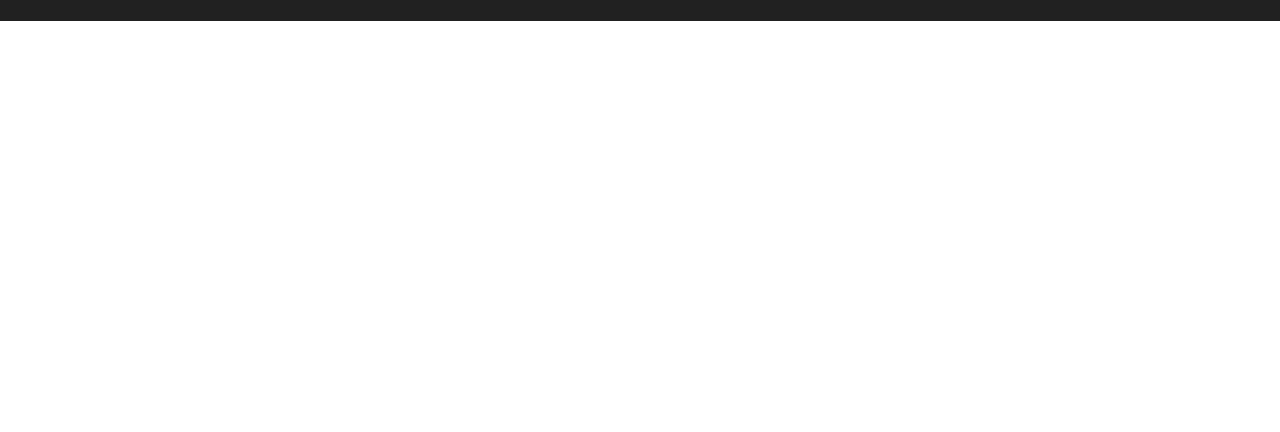
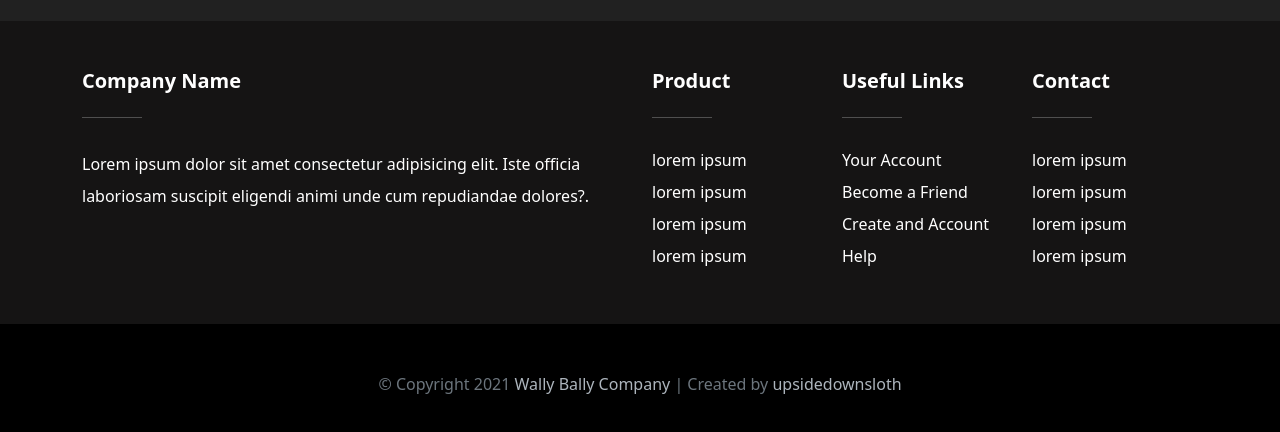
Before and after one commit to upsidedownsloth/sass-boostrap5-portfolio, a website: page index.html in a window 1280 px wide. Shown: the part 7570-8002 px from the top of the page. Before the commit the page ends 7591 px from the top, so only its background shows below. Drawn offline with nearby package versions, Linux system fonts and the light colour scheme.

Commit message:
add footer list and copyright detail

```diff
--- a/index.html
+++ b/index.html
@@ -681,6 +681,64 @@
           </div>
         </div>
       </div>
+
+      <!-- COMPANY INFO CONTENT -->
+      <div class="container mt-5">
+        <div class="row text-white justify-content-center mt-3 pb-3">
+          <div class="col-12 col-sm-6 col-lg-6 mx-auto">
+            <h5 class="text-capitalize fw-bold">company name</h5>
+            <hr class="bg-white d-inline-block mb-4 footer-hr">
+            <p class="lh-lg">Lorem ipsum dolor sit amet consectetur adipisicing elit. Iste officia laboriosam suscipit eligendi animi unde cum repudiandae dolores?.</p>
+          </div>
+          <!-- PRODUCT -->
+          <div class="col-12 col-sm-6 col-lg-2 mb-4 mx-auto">
+            <h5 class="text-capitalize fw-bold">product</h5>
+            <hr class="bg-white d-inline-block mb-4 footer-hr">
+            <ul class="list-inline footer-list">
+              <li><a href="#">lorem ipsum</a></li>
+              <li><a href="#">lorem ipsum</a></li>
+              <li><a href="#">lorem ipsum</a></li>
+              <li><a href="#">lorem ipsum</a></li>
+            </ul>
+          </div>
+          <!-- USEFUL LINKS -->
+          <div class="col-12 col-sm-6 col-lg-2 mb-4 mx-auto">
+            <h5 class="text-capitalize fw-bold">useful links</h5>
+            <hr class="bg-white d-inline-block mb-4 footer-hr">
+            <ul class="list-inline footer-list">
+              <li><a href="#">Your Account</a></li>
+              <li><a href="#">Become a Friend</a></li>
+              <li><a href="#">Create and Account</a></li>
+              <li><a href="#">Help</a></li>
+            </ul>
+          </div>
+          <!-- CONTACT -->
+          <div class="col-12 col-sm-6 col-lg-2 mb-4">
+            <h5 class="text-capitalize fw-bold">contact</h5>
+            <hr class="bg-white d-inline-block mb-4 footer-hr">
+            <ul class="list-inline footer-list">
+              <li><a href="#">lorem ipsum</a></li>
+              <li><a href="#">lorem ipsum</a></li>
+              <li><a href="#">lorem ipsum</a></li>
+              <li><a href="#">lorem ipsum</a></li>
+            </ul>
+          </div>
+        </div>
+      </div>
+
+      <!-- COPYRIGHT INFO -->
+      <div class="footer-bottom pt-5 pb-5">
+        <div class="container">
+          <div class="row text-center text-white">
+            <div class="col-12">
+              <div class="footer-bottom_copyright">
+                &COPY; Copyright 2021 <a href="#">Wally Bally Company</a> | Created by <a href="#">upsidedownsloth</a>
+              </div>
+            </div>
+          </div>
+        </div>
+      </div>
+
       </footer>
 
     <script src="/assets/vendors/js/glightbox.min.js"></script>
--- a/scss/sections/_footer.scss
+++ b/scss/sections/_footer.scss
@@ -5,8 +5,6 @@
 .footer {
     padding-top: 1rem;
     background-color: $footer;
-
-
 }
 
 // CONTACT-BOX
@@ -70,3 +68,49 @@
         }
     }
 }
+
+//COMPANY INFO CONTENT
+.footer-hr{
+    width: 60px;
+    height: 2px;
+}
+
+.footer-list{
+    display: block;
+    list-style-type: none;
+    position: relative;
+
+    li{
+        margin-bottom: 0.5rem;
+        text-decoration: none;
+
+        a{
+            color: $white;
+            text-decoration: none;
+
+            &:hover{
+                color: $primary;
+            }
+        }
+    }
+}
+
+// COPYRIGHT FOOTER CONTENT
+.footer-bottom{
+    background-color: $black;
+
+    &_copyright{
+        color: $gray-600;
+        font-weight: 400;
+
+        a {
+            color: $gray-500;
+            text-decoration: none;
+
+            &:hover{
+                color: $primary;
+                text-decoration: underline;
+            }
+        }
+    }
+}
```
Also changed, not shown: assets/css/style.css, 1 other file.
